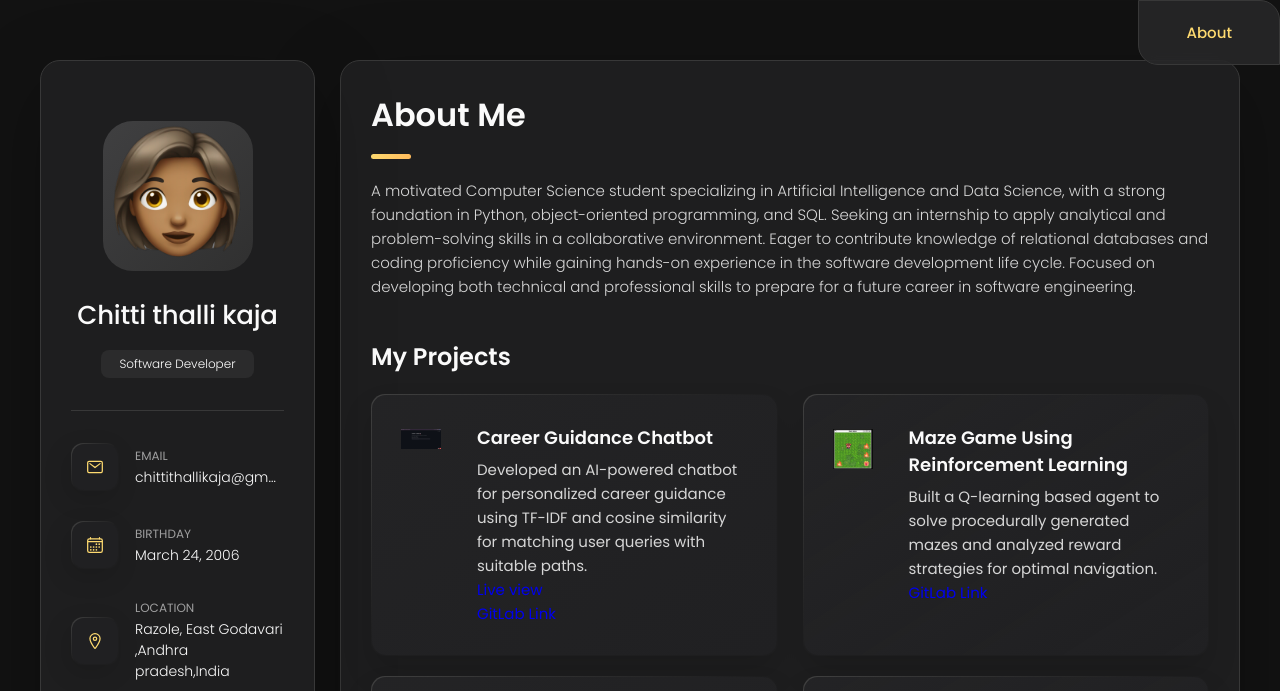
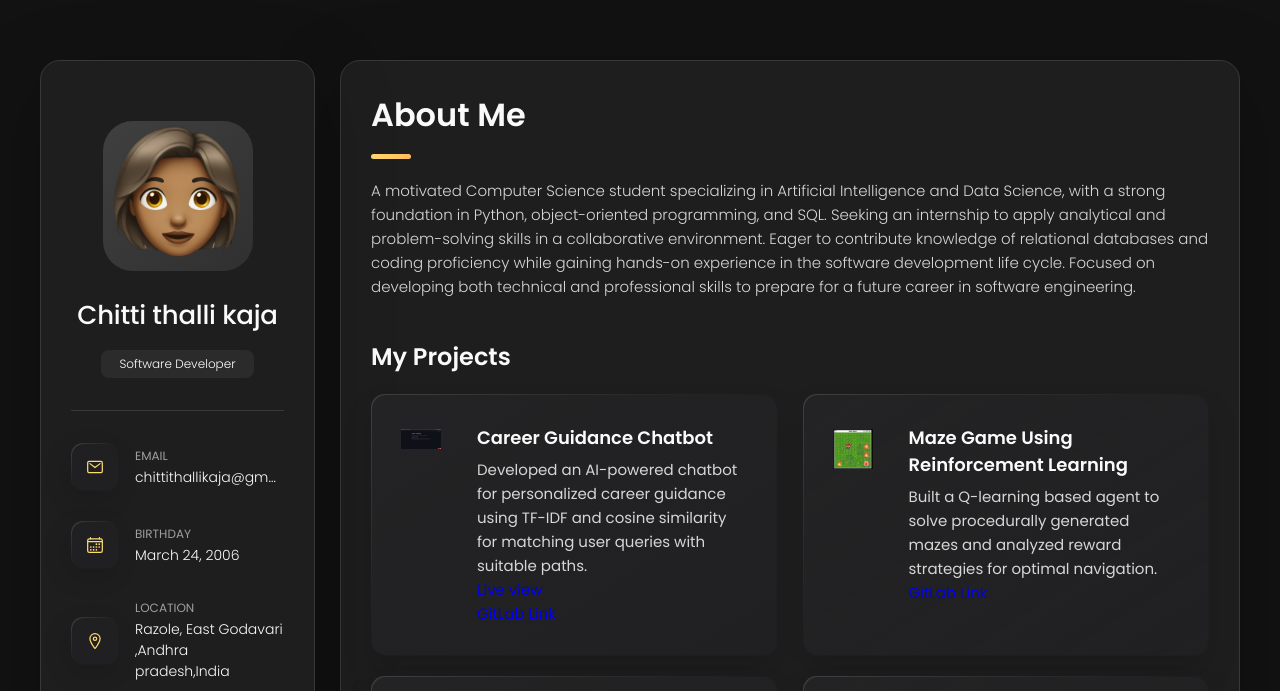
Before and after one commit to Chitti333/portfolio, a plain HTML site: page index.html in a window 1280 px wide. Shown: the top 691 px of the page. Drawn offline with nearby package versions, Linux system fonts and the light colour scheme.

Commit message:
updated resume section

```diff
--- a/index.html
+++ b/index.html
@@ -140,7 +140,7 @@
   </aside>
 
 
-  <nav class="navbar">
+  <!-- <nav class="navbar">
 
     <ul class="navbar-list">
 
@@ -148,11 +148,11 @@
         <button class="navbar-link  active" data-nav-link>About</button>
       </li>
 
-      <!-- <li class="navbar-item">
+      <li class="navbar-item">
         <button class="navbar-link  active" data-nav-link>Resume</button>
-      </li> -->
+      </li>
 
-      <!-- <li class="navbar-item">
+      <li class="navbar-item">
         <button class="navbar-link" data-nav-link>Portfolio</button>
       </li>
 
@@ -161,12 +161,12 @@
       </li>
 
       <li class="navbar-item">
-        <button class="navbar-link" data-nav-link>Contact</button> -->
-      <!-- </li> -->
+        <button class="navbar-link" data-nav-link>Contact</button>
+      </li>
 
     </ul>
 
-  </nav>
+  </nav> -->
     <!--
       - #main-content
     -->
```
